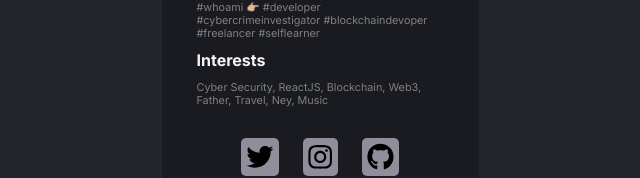
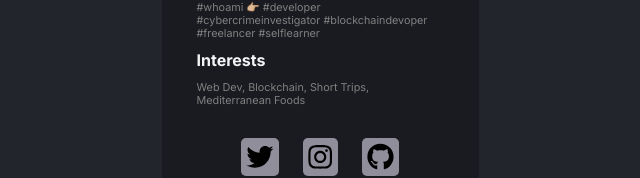
Before and after one commit to alperenweb3/business-card, a React (Create React App) app: page / in a window 1280 px wide. Shown: the part 582-760 px from the top of the page, without its empty margins (320-960 px from the left). Built offline with nearby package versions, Linux system fonts and the light colour scheme.

Commit message:
Update Main.jsx

```diff
--- a/src/components/Main.jsx
+++ b/src/components/Main.jsx
@@ -43,7 +43,7 @@ Linkedin</button></a>
 					<h3 className="bcard__heading">About Me</h3>
 					<p className="bcard__text">
 						<a style= { AboutLinkStyle } href="https://antalyafenlisesi.meb.k12.tr/" target="__blank">AYZÖFL'02 |</a>
-						<a style= { AboutLinkStyle } href="#"> PA'08 |</a>
+						<a style= { AboutLinkStyle } href="/"> PA'08 |</a>
 						<a style= { AboutLinkStyle } href="https://digitalcareerinstitute.org/" target="__blank"> DCI |</a>
 						<a style= { AboutLinkStyle } href="https://codeworks.me/" target="__blank"> CodeWorks</a>
 					</p>
@@ -52,7 +52,7 @@ Linkedin</button></a>
 				</div>
 				<div className="bcard__interests">
 					<h3 className="bcard__heading">Interests</h3>
-					<p className="bcard__text">Cyber Security, ReactJS, Blockchain, Web3, Father, Travel, Ney, Music</p>
+					<p className="bcard__text">Web Dev, Blockchain, Short Trips, Mediterranean Foods</p>
 				</div>
 			</div>
 		</div>
```
